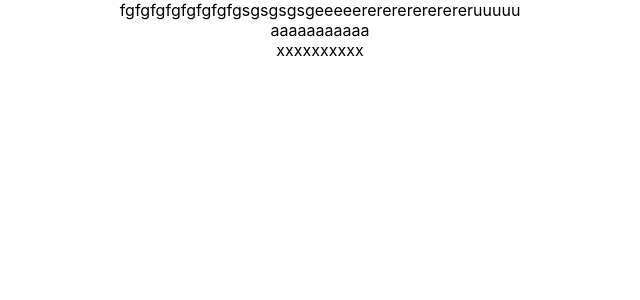
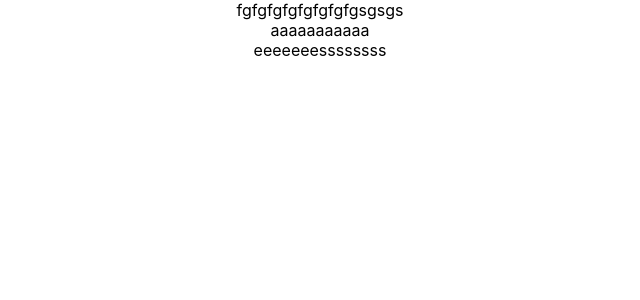
Before and after one commit to NarekAvagyan777/github, a React (Create React App) app: page / in a window 1280 px wide. Shown: the top 300 px of the page, without its empty margins (320-960 px from the left). Built offline with nearby package versions, Linux system fonts and the light colour scheme.

Commit message:
again new fixes

```diff
--- a/src/App.js
+++ b/src/App.js
@@ -4,9 +4,9 @@ import { Text } from './files/Text';
 function App() {
   return (
     <div className="App">
-        fgfgfgfgfgfgfgfgsgsgsgsgeeeeererererererereruuuuu
+        fgfgfgfgfgfgfgfgsgsgs
         <Text />
-        xxxxxxxxxx
+        eeeeeeessssssss
     </div>
   );
 }
```
